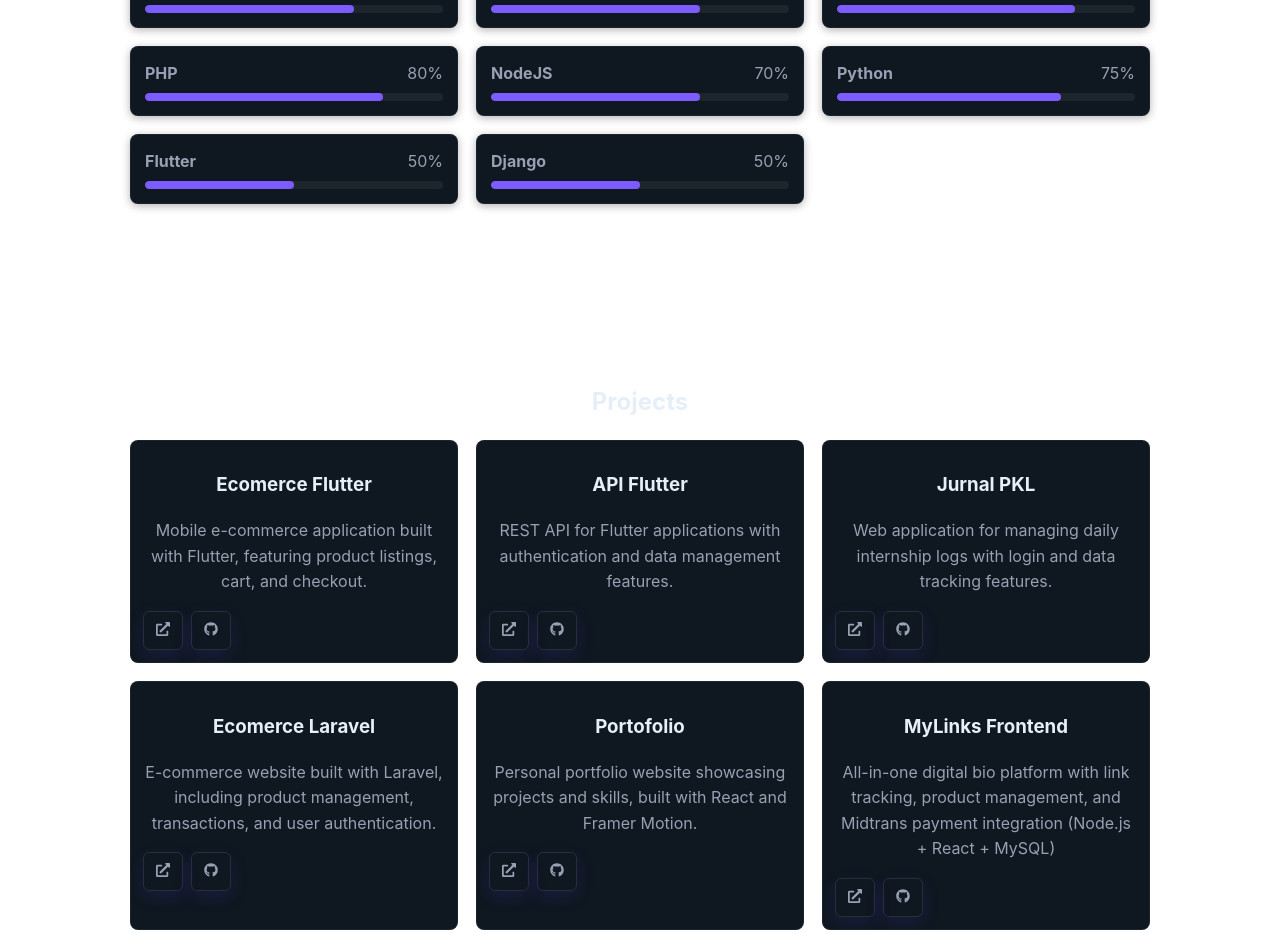
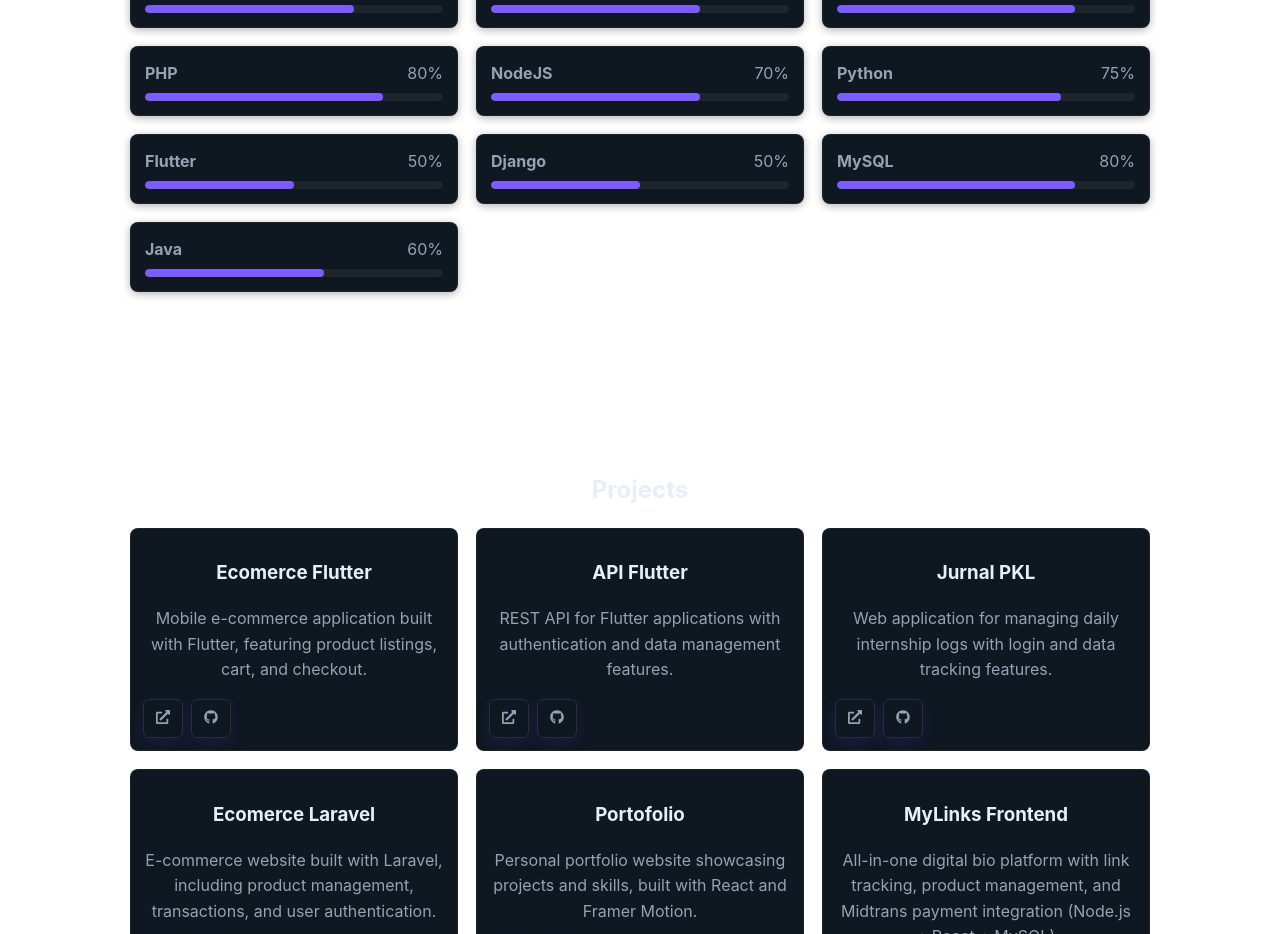
Before and after one commit to Reno11052009/portofolio, a React (Vite) app: page / in a window 1280 px wide. Shown: the part 1000-1934 px from the top of the page. Built offline with nearby package versions, Linux system fonts and the light colour scheme.

Commit message:
update skill

```diff
--- a/src/data/skills.js
+++ b/src/data/skills.js
@@ -7,6 +7,8 @@ const skills = [
   {name:"Python", level:75},
   {name:"Flutter", level:50},
   {name:"Django", level:50},
+  {name:"MySQL", level:80},
+  {name:"Java", level:60},
 ]
 
 export default skills
```
